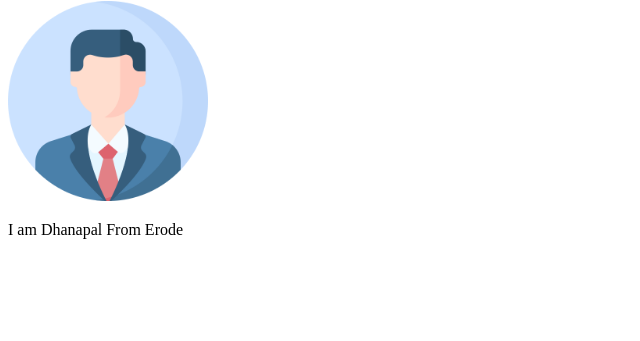
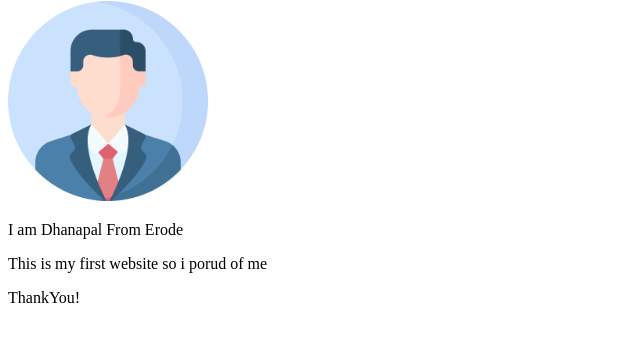
Before and after one commit to Dhanapal143/Project, a plain HTML site: page index.html in a window 1280 px wide. Shown: the part 79-420 px from the top of the page, without its empty margins (0-640 px from the left). Drawn offline with Linux system fonts and the light colour scheme.

Commit message:
added paragraph

```diff
--- a/index.html
+++ b/index.html
@@ -9,5 +9,7 @@
     <h1>Dhanapal.S</h1>
     <img width="200px" src="profile_image.jpg" alt="">
     <p>I am Dhanapal From Erode</p>
+    <p>This is my first website so i porud of me</p>
+    <p>ThankYou!</p>
 </body>
 </html>
```
